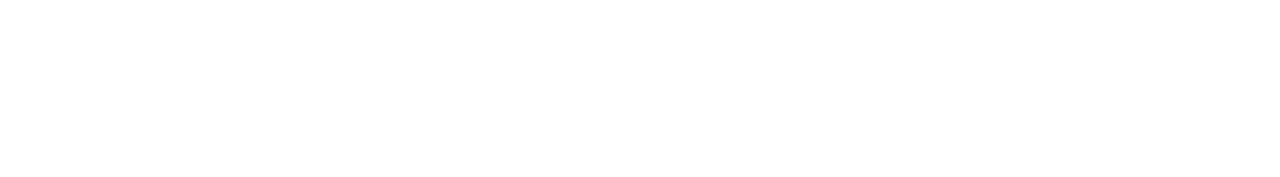
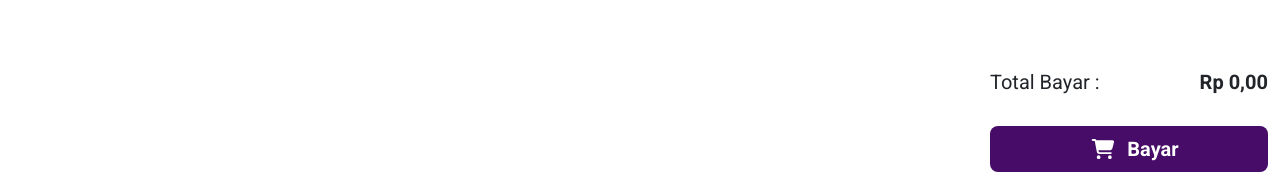
Before and after one commit to muhammaddimsik/belajar-reactjs-toko-sederhana, a React (Create React App) app: page / in a window 1280 px wide. Shown: the part 620-797 px from the top of the page. Built offline with nearby package versions, Linux system fonts and the light colour scheme; no server answers.

Commit message:
membuat total bayar pada component result

```diff
--- a/src/components/Result.js
+++ b/src/components/Result.js
@@ -1,6 +1,7 @@
 import { Component } from "react";
 import { Badge, Row, Col, ListGroup } from "react-bootstrap";
 import { indonesianCurrencyFormat } from "../unitls/utils";
+import TotalBayar from "./TotalBayar";
 
 export default class Result extends Component {
   render() {
@@ -39,6 +40,7 @@
             ))}
           </ListGroup>
         )}
+        <TotalBayar keranjangs={keranjangs} />
       </Col>
     );
   }
--- /dev/null
+++ b/src/components/TotalBayar.js
@@ -0,0 +1,50 @@
+import { faShoppingCart } from "@fortawesome/free-solid-svg-icons";
+import { FontAwesomeIcon } from "@fortawesome/react-fontawesome";
+import axios from "axios";
+import React, { Component } from "react";
+import { Button, Col, Row } from "react-bootstrap";
+import { API_URL } from "../unitls/constants";
+import { indonesianCurrencyFormat } from "../unitls/utils";
+
+export default class TotalBayar extends Component {
+  // submiTotalBayar = (totalBayar) => {
+  //     const pesanan = {
+  //         total_bayar: totalBayar,
+  //         menus: this.props.keranjangs
+  //     }
+
+  //     axios.post(API_URL+"pesanans", pesanan).then((res)+>{
+  //         this.props.history.push
+  //     })
+  // }
+
+  render() {
+    const totalBayar = this.props.keranjangs.reduce(function (result, item) {
+      return result + item.total_harga;
+    }, 0);
+    return (
+      <div className="fixed-bottom">
+        <Row>
+          <Col md={{ span: 3, offset: 9 }} className="px-4">
+            <h5>
+              Total Bayar :{" "}
+              <strong className="float-end mr-2">
+                {" "}
+                {indonesianCurrencyFormat(totalBayar)}
+              </strong>
+            </h5>
+            <Button
+              variant="primary"
+              className="mb-2 mt-4 mr-2 penuh"
+              size="lg"
+              onClick={() => this.submiTotalBayar(totalBayar)}
+            >
+              <FontAwesomeIcon icon={faShoppingCart} className="shop-chart" />
+              <strong>Bayar</strong>
+            </Button>
+          </Col>
+        </Row>
+      </div>
+    );
+  }
+}
--- a/src/components/index.js
+++ b/src/components/index.js
@@ -2,5 +2,6 @@
 import NavbarComponent from "./NavbarComponent";
 import Result from "./Result";
 import Menus from "./Menus";
+import TotalBayar from "./TotalBayar";
 
-export { ListCategory, NavbarComponent, Result, Menus };
+export { ListCategory, NavbarComponent, Result, Menus, TotalBayar };
--- a/src/index.css
+++ b/src/index.css
@@ -46,3 +46,11 @@
   background-color: #460C68;
   border: none;
 }
+
+.penuh{
+  width: 100%;
+}
+
+.shop-chart{
+  margin: 0 4px;
+}
```
